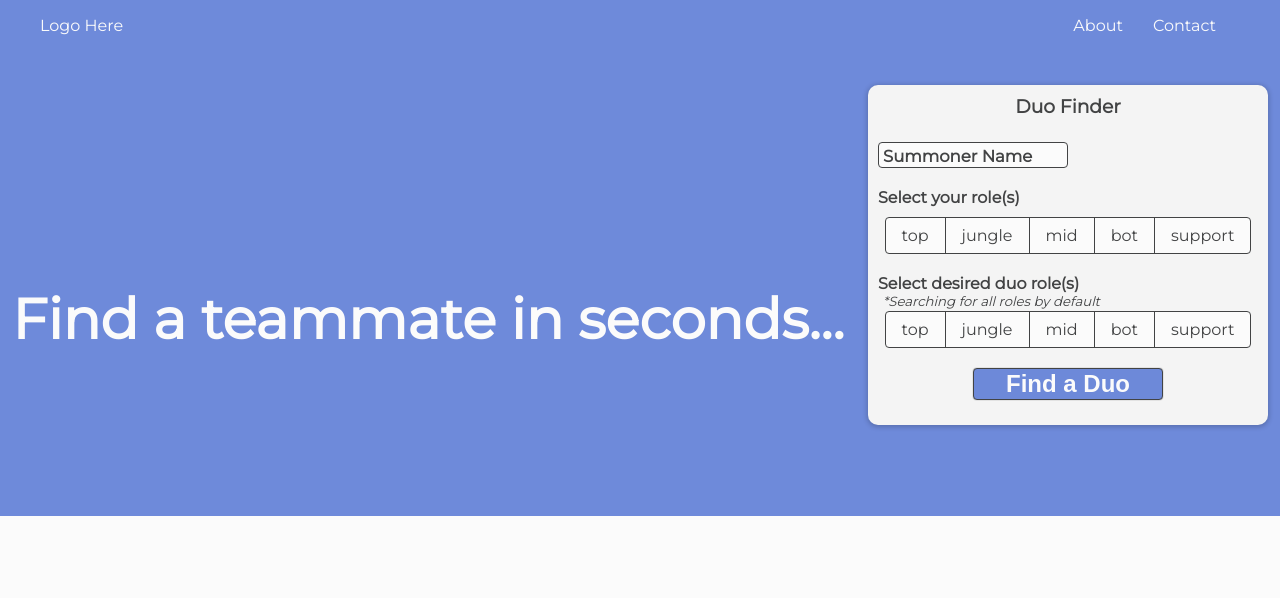
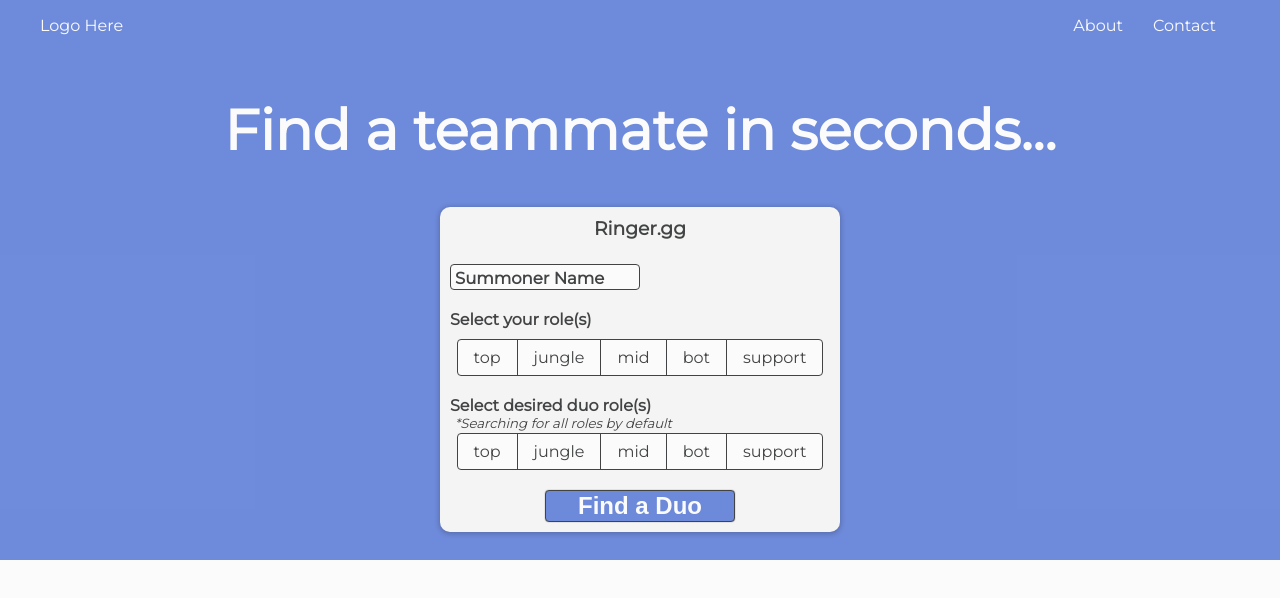
Before and after one commit to jayvickers/ringer, a React app: page / in a window 1280 px wide. Shown: the top 598 px of the page. Built offline with nearby package versions, Linux system fonts and the light colour scheme.

Commit message:
move title higher, move action pane below title

```diff
--- a/src/components/ActionPane/_action-pane.less
+++ b/src/components/ActionPane/_action-pane.less
@@ -5,7 +5,7 @@
   width: 400px;
   height: 340px;
   background-color: @off-white-background;
-  margin: 5px auto 0;
+  margin: 5px auto 33px;
   transition: box-shadow 150ms ease-in;
   transition: margin-top 150ms ease-in;
   box-shadow: 0px 1px 5px 1px rgba(0, 0, 0, 0.2);
@@ -21,7 +21,7 @@
     height: 100%;
     margin: 10px;
     .summoner-name-container {
-      width: 50%;
+      width: 100%;
     }
     .action-pane-header {
       margin: 10px auto 0px auto;
--- a/src/components/TopPane/TopPane.jsx
+++ b/src/components/TopPane/TopPane.jsx
@@ -10,7 +10,7 @@ class TopPane extends Component {
           <h1> Find a teammate in seconds...</h1>
           {/* <h2> it's dangerous to go alone!</h2> */}
         </div>
-        <ActionPane headerText="Duo Finder" />
+        <ActionPane headerText="Ringer.gg" />
       </div>
     );
   }
--- a/src/components/TopPane/_top-pane.less
+++ b/src/components/TopPane/_top-pane.less
@@ -2,6 +2,7 @@
 
 .top-pane {
   display: flex;
+  flex-direction: column;
   width: 100%;
   height: 60%;
   background-color: @blue-bg-color;
@@ -12,7 +13,7 @@
 
     h1 {
       font-size: 3.5em;
-      margin-top: 10vh;
+      margin-top: 2vh;
     }
   }
   .top-pane-action-container {
```
